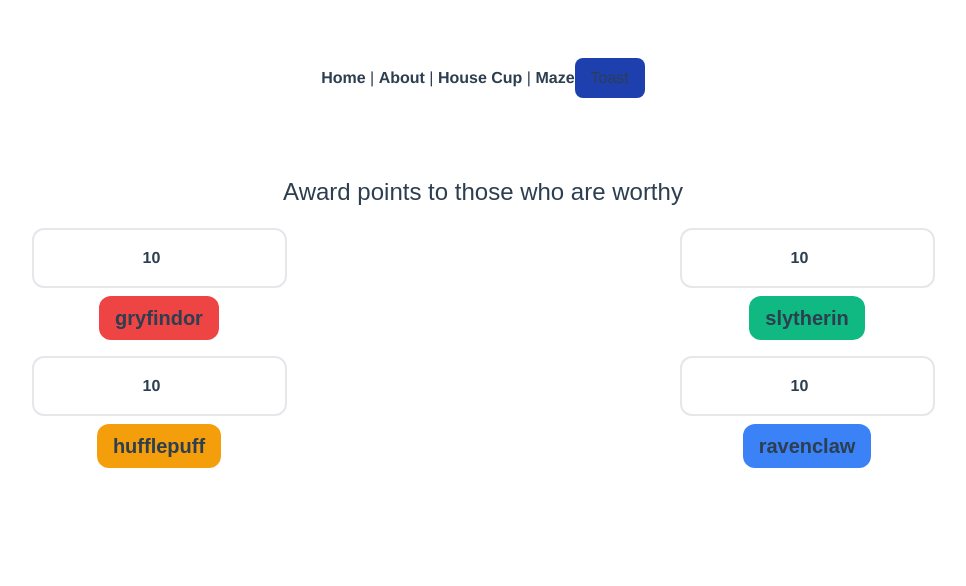
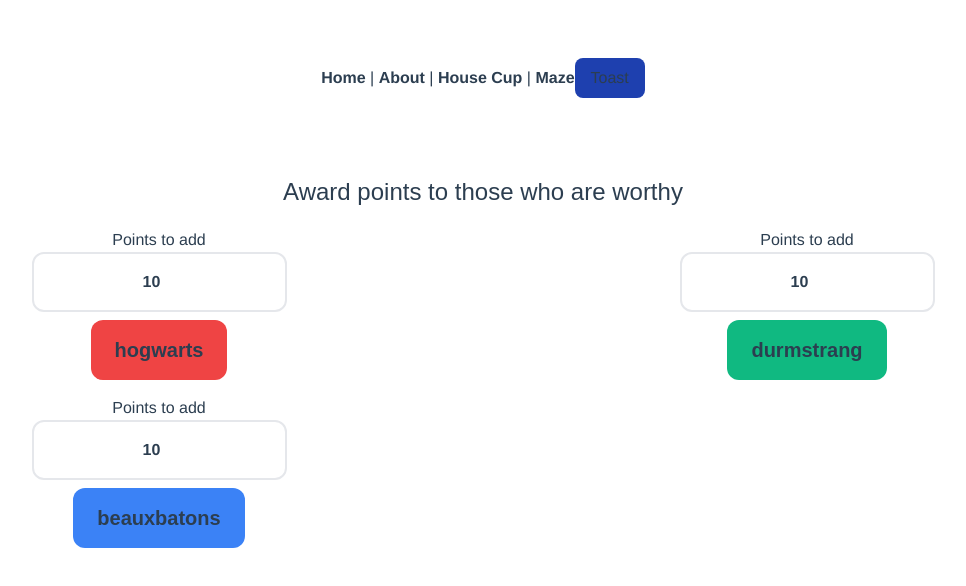
Before and after one commit to czachandrew/yuleball, a Vue app: page /staff in a window 1280 px wide. Shown: the top 586 px of the page, without its empty margins (157-1123 px from the left). Built offline with nearby package versions, Linux system fonts and the light colour scheme; no server answers; what tw-elements would draw is missing.

Commit message:
update the awarder

```diff
--- a/src/components/admin/PointAwarder.vue
+++ b/src/components/admin/PointAwarder.vue
@@ -1,5 +1,6 @@
 <template>
   <div>
+    <label class="form-label">Points to add</label>
     <input
       type="number"
       v-model="amount"
@@ -20,14 +21,17 @@
   slytherin = "bg-green-500",
   hufflepuff = "bg-yellow-500",
   ravenclaw = "bg-blue-500",
+  hogwarts = "bg-red-500",
+  durmstrang = "bg-green-500",
+  beauxbatons = "bg-blue-500"
 }
 
 const props = defineProps({
   points: Number,
   house: {
     type: String as PropType<House>,
-    required: true,
-  },
+    required: true
+  }
 });
 
 const api = new AwkwardApi();
@@ -35,7 +39,7 @@
 const working = ref(false);
 
 const classString = computed(() => {
-  let base = " font-bold potterize text-xl px-4 py-2 rounded-xl";
+  let base = " font-bold potterize text-xl px-6 py-4 rounded-xl";
   const color = HouseColor[props.house];
   const string = color + base;
   return string;
--- a/src/components/admin/PointsHub.vue
+++ b/src/components/admin/PointsHub.vue
@@ -1,9 +1,12 @@
 <template>
   <div class="grid grid-cols-2 gap-4">
-    <PointAwarder class="" :house="House.Gryfindor" amount="25" />
+    <!-- <PointAwarder class="" :house="House.Gryfindor" amount="25" />
     <PointAwarder :house="House.Slytherin" amount="25" />
     <PointAwarder :house="House.Hufflepuff" amount="25" />
-    <PointAwarder :house="House.Ravenclaw" amount="25" />
+    <PointAwarder :house="House.Ravenclaw" amount="25" /> -->
+    <PointAwarder :house="House.Hogwarts" amount="25" />
+    <PointAwarder :house="House.Durmstrang" amount="25" />
+    <PointAwarder :house="House.Beauxbatons" amount="25" />
   </div>
 </template>
 <script lang="ts" setup>
```
